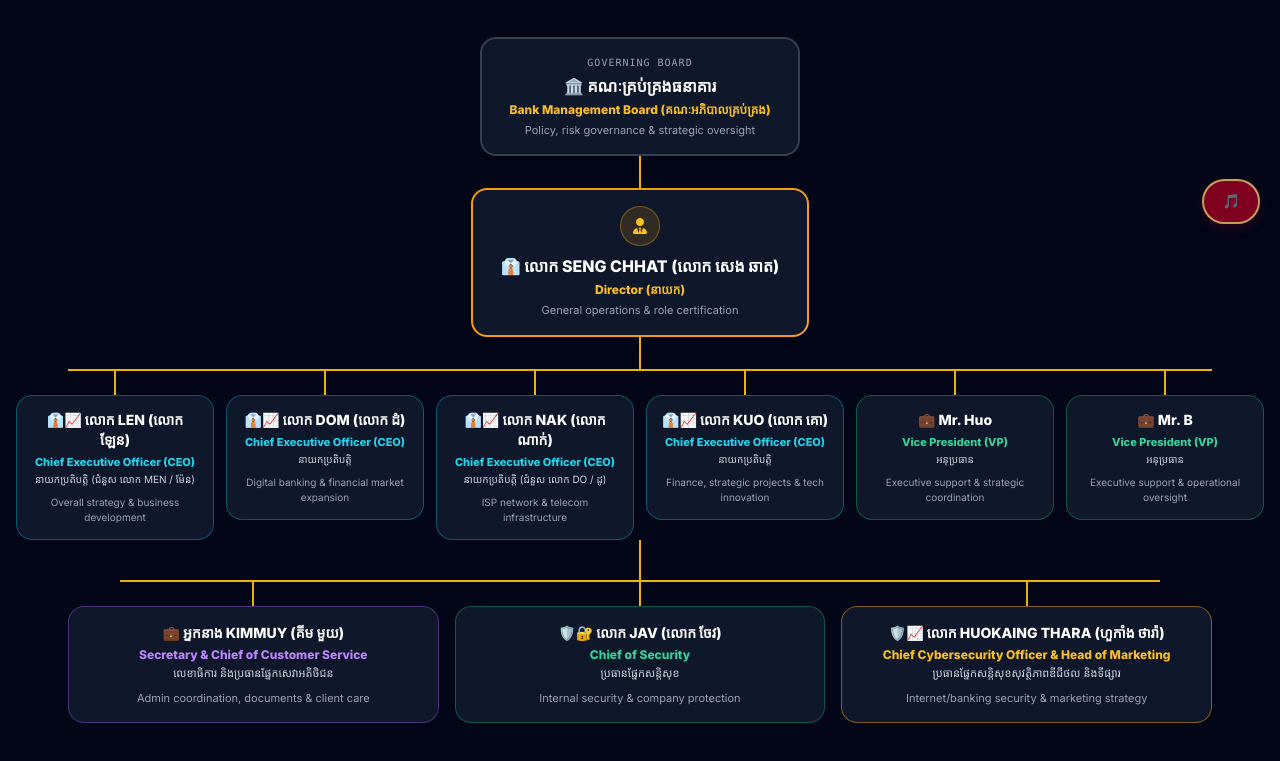
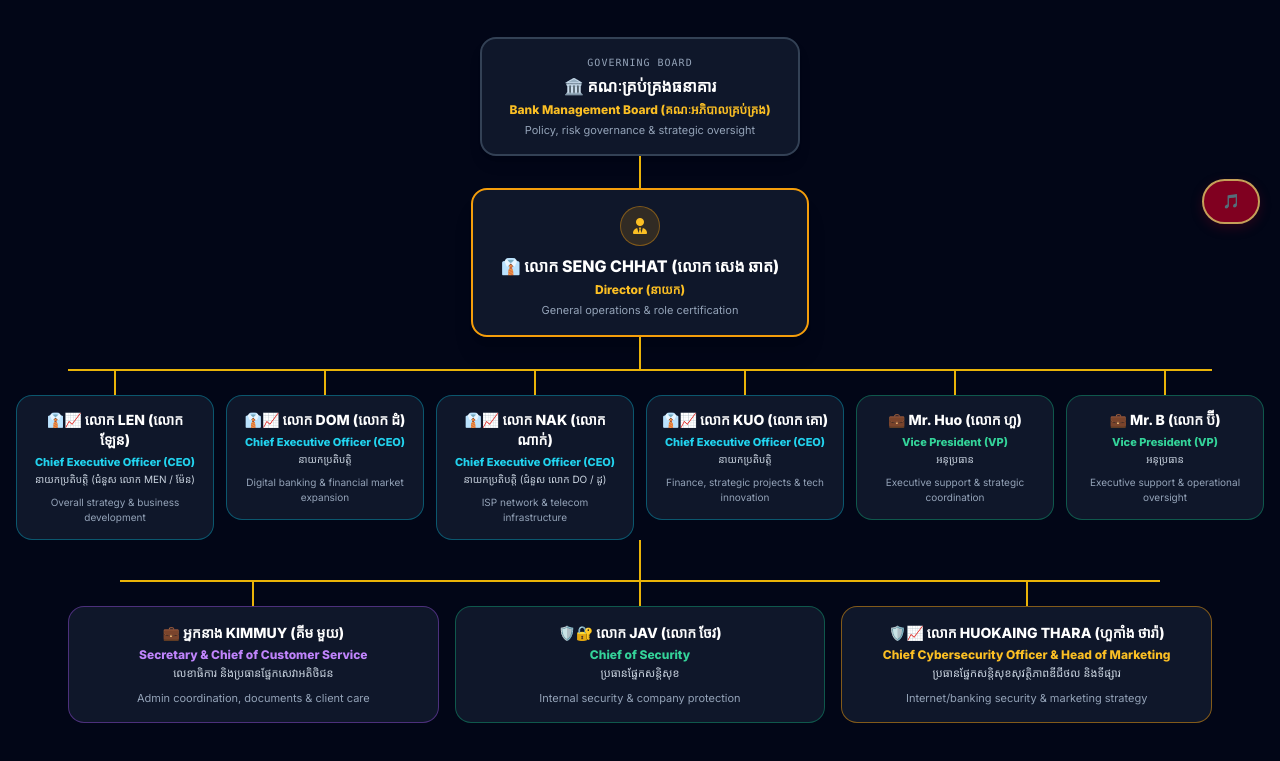
Before and after one commit to tharahuokaing/huokaingthara_bank_organize_chart, a plain HTML site: page index.html in a window 1280 px wide. Shown: the part 496-1257 px from the top of the page. Drawn offline with nearby package versions, Linux system fonts and the light colour scheme; a web font is replaced by a local one.

Commit message:
Add Khmer names for Vice Presidents in index.html
Updated the names of Vice Presidents Mr. Huo and Mr. B to include their Khmer names.

```diff
--- a/index.html
+++ b/index.html
@@ -149,7 +149,7 @@
                 <div class="flex flex-col items-center">
                     <div class="flow-v h-6"></div>
                     <div onclick="openLeaderModal('mr_huo')" class="cursor-pointer org-card w-full bg-slate-900 border border-emerald-500/40 hover:border-emerald-400 rounded-2xl p-3.5 text-center">
-                        <h4 class="text-xs sm:text-sm font-black text-white">💼 Mr. Huo</h4>
+                        <h4 class="text-xs sm:text-sm font-black text-white">💼 Mr. Huo (លោក ហួ)</h4>
                         <p class="text-[11px] font-bold text-emerald-400 mt-1">Vice President (VP)</p>
                         <p class="text-[10px] text-slate-300 mt-0.5">អនុប្រធាន</p>
                         <p class="text-[10px] text-slate-400 mt-2">Executive support &amp; strategic coordination</p>
@@ -160,7 +160,7 @@
                 <div class="flex flex-col items-center">
                     <div class="flow-v h-6"></div>
                     <div onclick="openLeaderModal('mr_b')" class="cursor-pointer org-card w-full bg-slate-900 border border-emerald-500/40 hover:border-emerald-400 rounded-2xl p-3.5 text-center">
-                        <h4 class="text-xs sm:text-sm font-black text-white">💼 Mr. B</h4>
+                        <h4 class="text-xs sm:text-sm font-black text-white">💼 Mr. B (លោក ប៊ី)</h4>
                         <p class="text-[11px] font-bold text-emerald-400 mt-1">Vice President (VP)</p>
                         <p class="text-[10px] text-slate-300 mt-0.5">អនុប្រធាន</p>
                         <p class="text-[10px] text-slate-400 mt-2">Executive support &amp; operational oversight</p>
```
